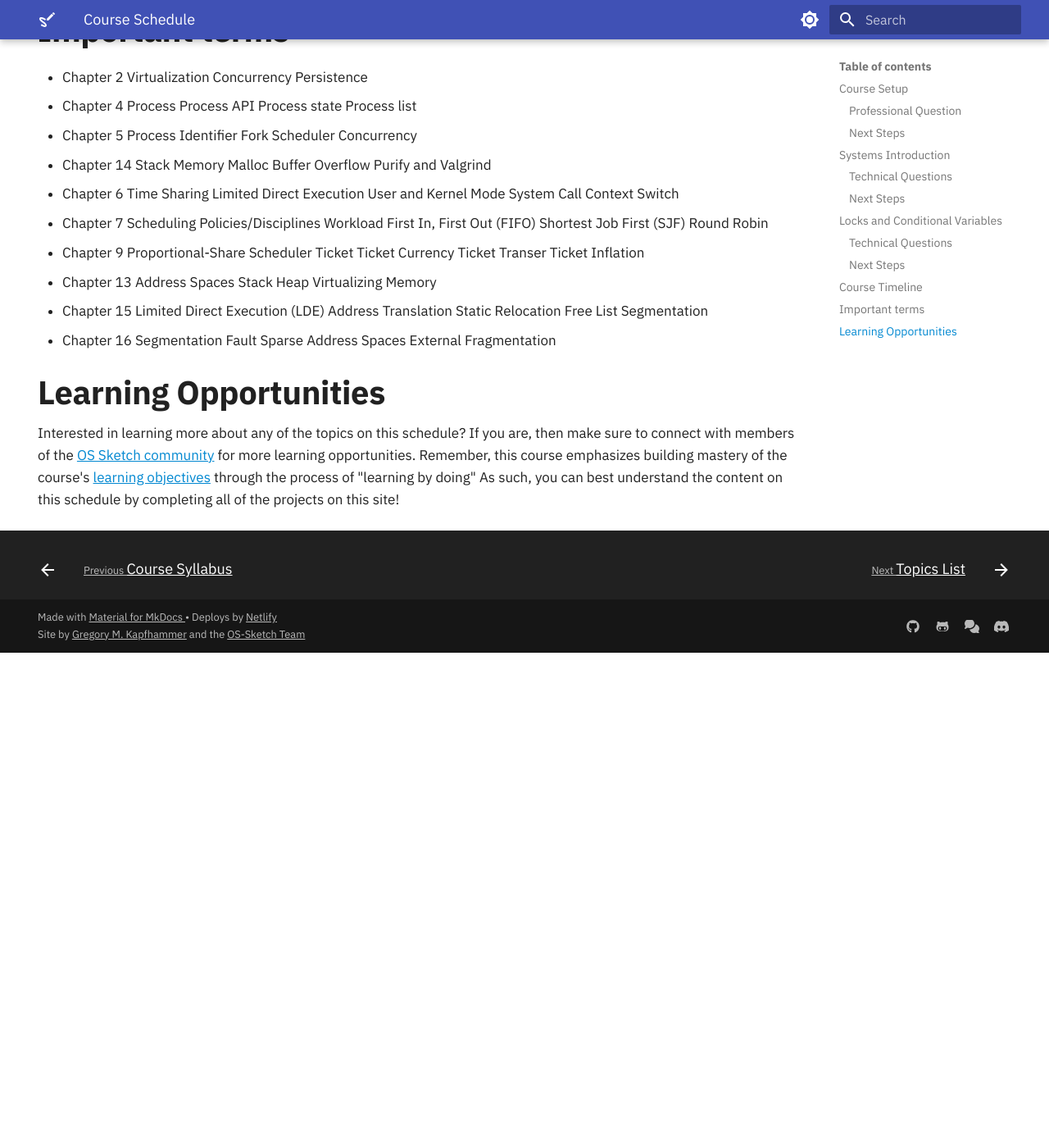
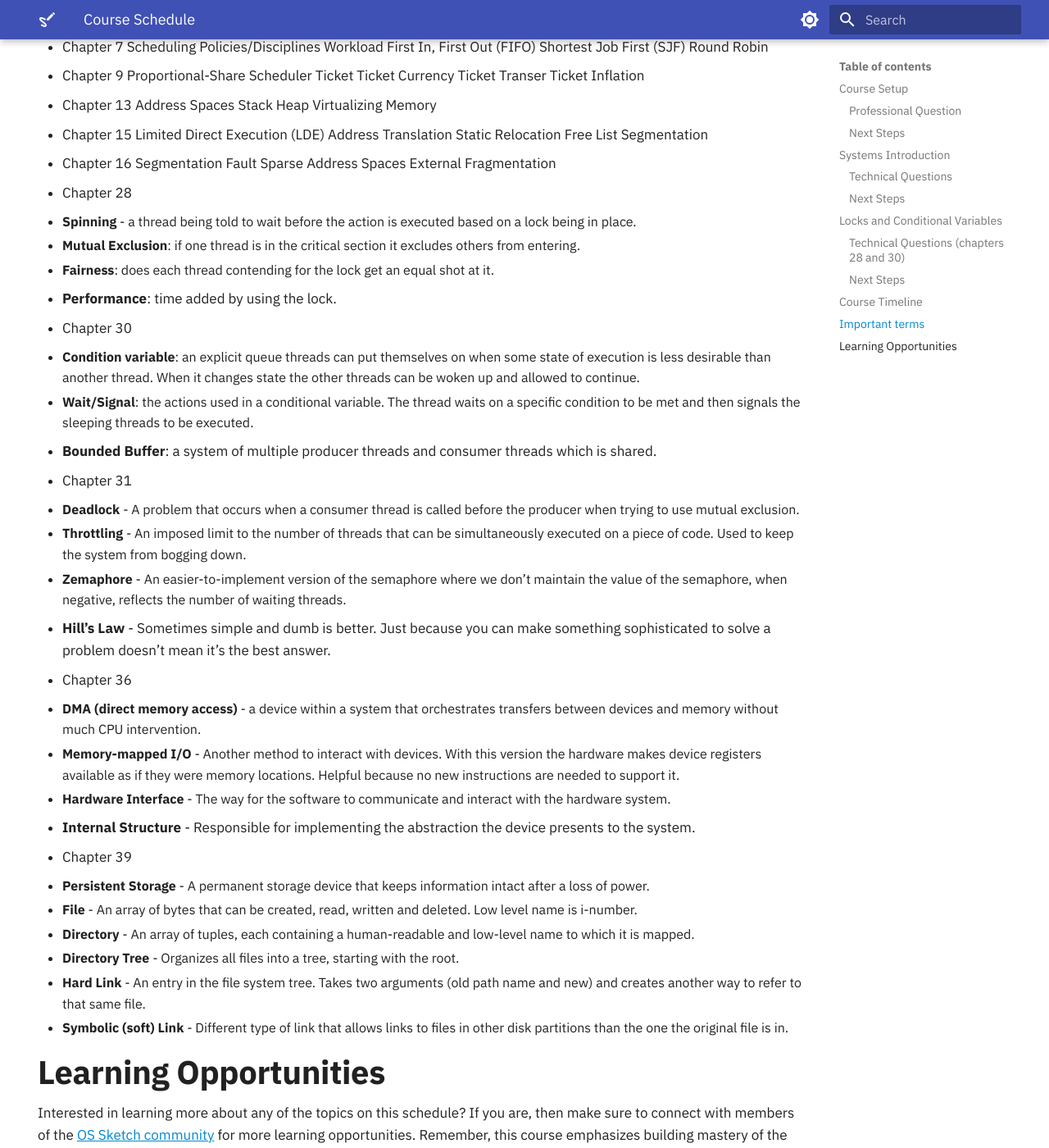
Before and after one commit to OS-Sketch/www.os-sketch.com, an MkDocs documentation site: the page built from docs/operating-systems/schedule.md, in a window 1280 px wide and 1400 px high, scrolled down 2874 px. Shown: the whole window at 82% size. Built offline with MkDocs 1.6.1 and Material for MkDocs 9.7.7, drawn with Linux system fonts in a browser that asks for light colours; before the commit the page ends 3670 px from its top, so only the background shows below that; some of the changed text lies outside the part shown.

Commit message:
Add all key terms

```diff
--- a/docs/operating-systems/schedule.md
+++ b/docs/operating-systems/schedule.md
@@ -50,7 +50,7 @@ hide:
 
 ## Locks and Conditional Variables
 
-### Technical Questions
+### Technical Questions (chapters 28 and 30)
 
 - What are locks, and how do they aid in **concurrency**?  What are some problems using locks can cause?  What is the greatest benefit we get from condition variables in relation to locks?  How do these two ideas interact?
 
@@ -166,6 +157,38 @@ hide:
     Sparse Address Spaces
     External Fragmentation
 
+- Chapter 28
+1. **Spinning** - a thread being told to wait before the action is executed based on a lock being in place.
+2. **Mutual Exclusion**: if one thread is in the critical section it excludes others from entering.
+3. **Fairness**: does each thread contending for the lock get an equal shot at it.
+4. **Performance**: time added by using the lock.
+
+- Chapter 30
+1. **Condition variable**: an explicit queue threads can put themselves on when some state of execution is less desirable than another thread.  When it changes state the other threads can be woken up and allowed to continue.
+2. **Wait/Signal**: the actions used in a conditional variable.  The thread waits on a specific condition to be met and then signals the sleeping threads to be executed.
+3. **Bounded Buffer**: a system of multiple producer threads and consumer threads which is shared.
+
+- Chapter 31
+1. **Deadlock** - A problem that occurs when a consumer thread is called before the producer when trying to use mutual exclusion.
+2. **Throttling** - An imposed limit to the number of threads that can be simultaneously executed on a piece of code.  Used to keep the system from bogging down.
+3. **Zemaphore** - An easier-to-implement version of the semaphore where we don’t maintain the value of the semaphore, when negative, reflects the number of waiting threads.
+4. **Hill’s Law** - Sometimes simple and dumb is better.  Just because you can make something sophisticated to solve a problem doesn’t mean it’s the best answer.
+
+- Chapter 36
+1. **DMA (direct memory access)** - a device within a system that orchestrates transfers between devices and memory without much CPU intervention.
+2. **Memory-mapped I/O** - Another method to interact with devices.  With this version the hardware makes device registers available as if they were memory locations.  Helpful because no new instructions are needed to support it.
+3. **Hardware Interface** - The way for the software to communicate and interact with the hardware system.
+4. **Internal Structure** - Responsible for implementing the abstraction the device presents to the system.
+
+- Chapter 39
+1. **Persistent Storage** - A permanent storage device that keeps information intact after a loss of power.
+2. **File** - An array of bytes that can be created, read, written and deleted.  Low level name is i-number.
+3. **Directory** - An array of tuples, each containing a human-readable and low-level name to which it is mapped.
+4. **Directory Tree** - Organizes all files into a tree, starting with the root.
+5. **Hard Link** - An entry in the file system tree.  Takes two arguments (old path name and new) and creates another way to refer to that same file.
+6. **Symbolic (soft) Link** - Different type of link that allows links to files in other disk partitions than the one the original file is in.
+
+
 ## Learning Opportunities
 
 Interested in learning more about any of the topics on this schedule? If you
```
Also changed, not shown: other parts of docs/operating-systems/schedule.md (+0 -9 lines).
